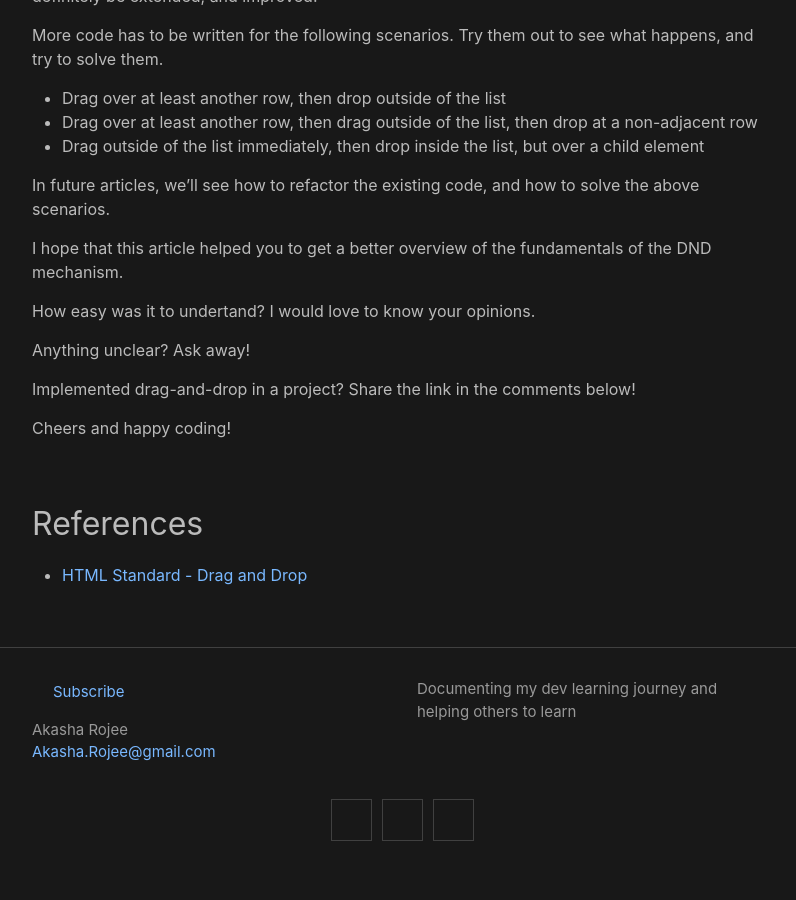
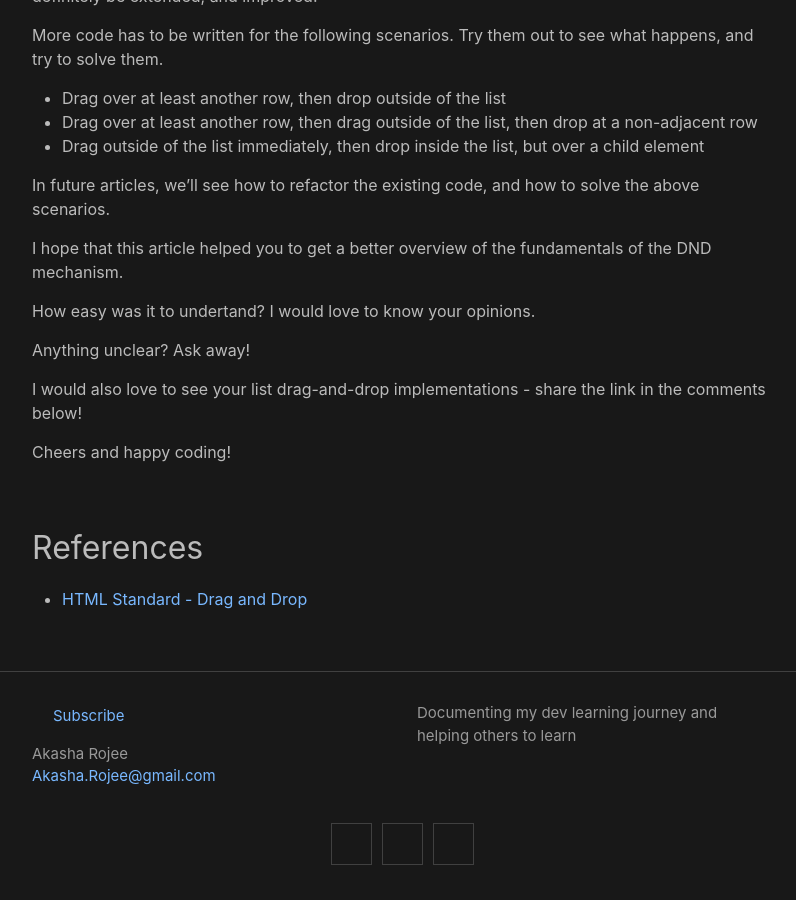
Before and after one commit to AkashaRojee/AkashaRojee.github.io, a Jekyll site: the page built from _posts/2021-07-18-drag-and-drop-tutorial.md, in a window 1280 px wide and 900 px high, scrolled down 19524 px. Shown: the whole window, without its empty margins (238-1034 px from the left). Built offline with Jekyll 4.4.1, drawn with Linux system fonts in a browser that asks for light colours; comment, search, counter and statistics services are not loaded; before the commit the page ends 20400 px from its top, so only the background shows below that.

Commit message:
Update featured image for List drag and drop tutorial

```diff
--- a/_posts/2021-07-18-drag-and-drop-tutorial.md
+++ b/_posts/2021-07-18-drag-and-drop-tutorial.md
@@ -2,8 +2,8 @@
 layout: post
 title: "List drag-and-drop tutorial"
 date: 2021-07-18
-featured-image: /assets/images/html-drag-and-drop-api.png
-featured-image-alt: HTML Drag and Drop API
+featured-image: /assets/images/list-drag-and-drop-tutorial.png
+featured-image-alt: List Drag and Drop Tutorial
 ---
 
 This tutorial explains the basic concepts of the HTML Drag and Drop API and shows how to implement it in a list, including a simple row-shifting mechanism.
@@ -891,7 +891,7 @@ How easy was it to undertand? I would love to know your opinions.
 
 Anything unclear? Ask away!
 
-Implemented drag-and-drop in a project? Share the link in the comments below!
+I would also love to see your list drag-and-drop implementations - share the link in the comments below!
 
 Cheers and happy coding!
 
```
Also changed, not shown: assets/images/html-drag-and-drop-api.png (deleted), assets/images/list-drag-and-drop-tutorial.png (added).
